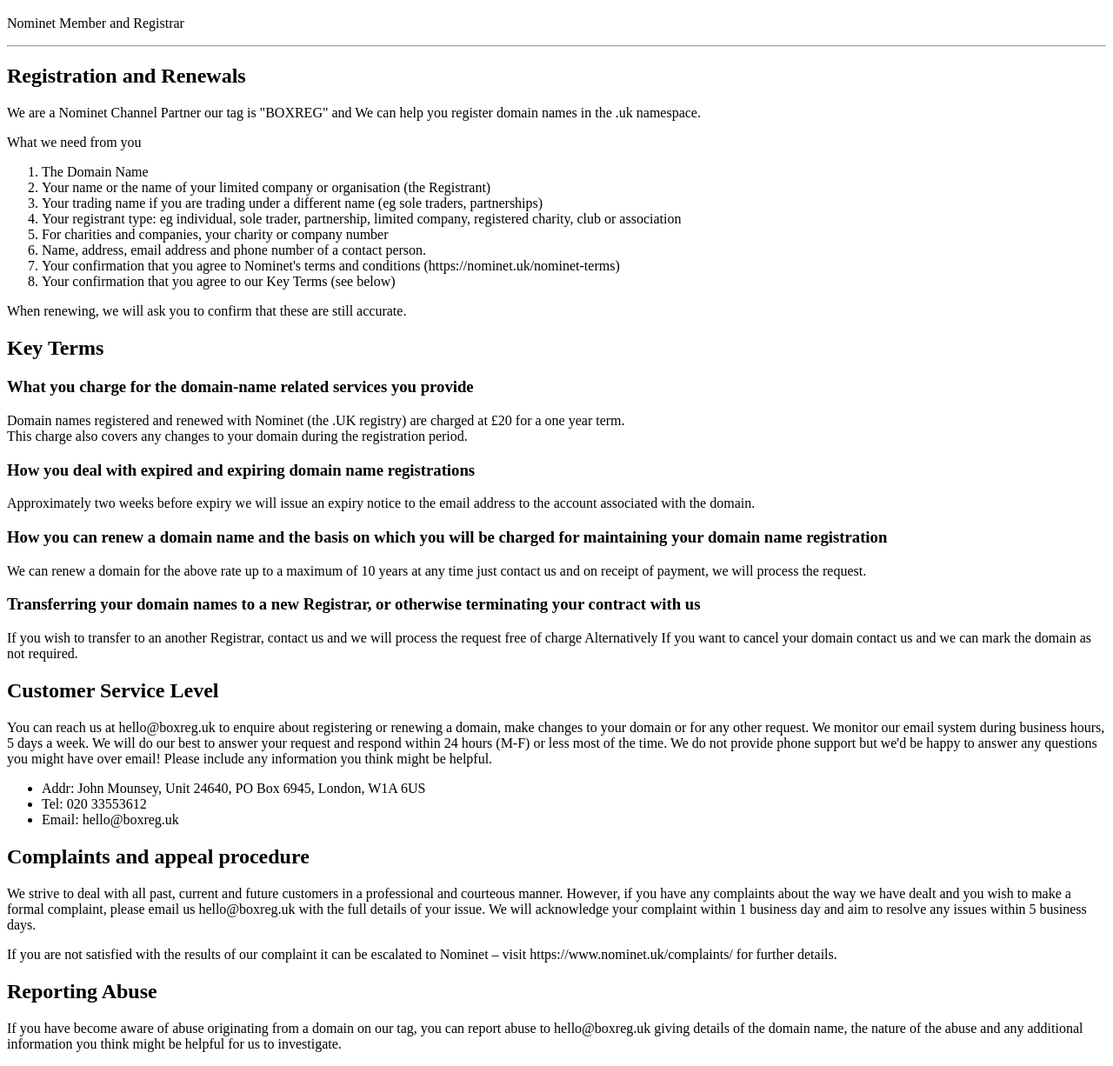
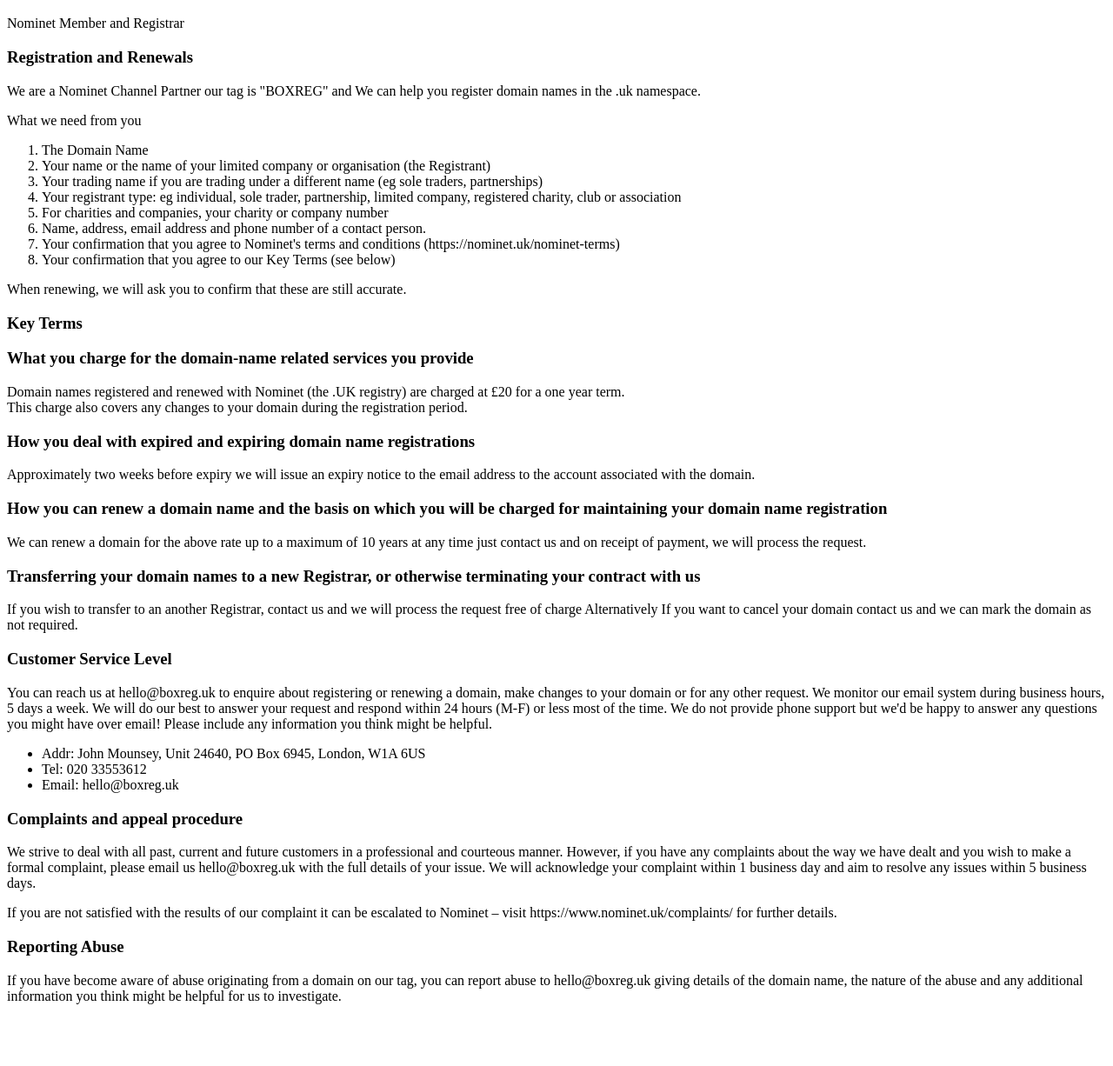
Before and after one commit to BoxREG/BoxREG.github.io, a plain HTML site: page index.html in a window 1280 px wide. Shown: the part 48-1274 px from the top of the page at 87% size. After the commit the page ends 1219 px from the top, so only its background shows below. Drawn offline with Linux system fonts and the light colour scheme.

Commit message:
Update index.html

```diff
--- a/index.html
+++ b/index.html
@@ -5,8 +5,7 @@
 <body>
 <h1>BoxREG</h1>
 <p>Nominet Member and Registrar</p>
-<hr>
-<h2>Registration and Renewals</h2>
+<h3>Registration and Renewals</h3>
 <p>We are a Nominet Channel Partner our tag is &quot;BOXREG&quot; and We can help you register domain names in the .uk namespace.</p>
 <p>What we need from you</p>
 <ol>
@@ -20,7 +19,7 @@
   <li>Your confirmation that you agree to our Key Terms (see below)</li>
 </ol>
 <p>When renewing, we will ask you to confirm that these are still accurate.</p>
-<h2>Key Terms</h2>
+<h3>Key Terms</h3>
 <h3>What you charge for the domain-name related services you provide</h3>
 <p>Domain names registered and renewed with Nominet (the .UK registry) are charged at &pound;20 for a one year term.<br />
   This charge also covers any changes to your domain during the registration period.</p>
@@ -30,17 +29,17 @@
 <p>We can renew a domain for the above rate up to a maximum of 10 years at any time just contact us and on receipt of payment, we will process the request.</p>
 <h3>Transferring your domain names to a new Registrar, or otherwise terminating your contract with us</h3>
 <p>If you wish to transfer to an another Registrar, contact us and we will process the request free of charge Alternatively If you want to cancel your domain contact us and we can mark the domain as not required.</p>
-<h2>Customer Service Level</h2>
+<h3>Customer Service Level</h3>
 <p>You can reach us at hello@boxreg.uk to enquire about registering or renewing a domain, make changes to your domain or for any other request. We monitor our email system during business hours, 5 days a week. We will do our best to answer your request and respond within 24 hours (M-F) or less most of the time. We do not provide phone support but we'd be happy to answer any questions you might have over email! Please include any information you think might be helpful.</p>
 <ul>
   <li>Addr: John Mounsey, Unit 24640, PO Box 6945, London, W1A 6US</li>
   <li>Tel: 020 33553612</li>
   <li>Email: hello@boxreg.uk</li>
 </ul>
-<h2>Complaints and appeal procedure</h2>
+<h3>Complaints and appeal procedure</h3>
 <p>We strive to deal with all past, current and future customers in a professional and courteous manner. However, if you have any complaints about the way we have dealt and you wish to make a formal complaint, please email us hello@boxreg.uk with the full details of your issue. We will acknowledge your complaint within 1 business day and aim to resolve any issues within 5 business days.</p>
 <p>If you are not satisfied with the results of our complaint it can be escalated to Nominet &ndash; visit https://www.nominet.uk/complaints/ for further details.</p>
-<h2>Reporting Abuse</h2>
+<h3>Reporting Abuse</h3>
 <p>If you have become aware of abuse originating from a domain on our tag, you can report abuse to hello@boxreg.uk giving details of the domain name, the nature of the abuse and any additional information you think might be helpful for us to investigate.</p>
 </body>
 </html>
```
